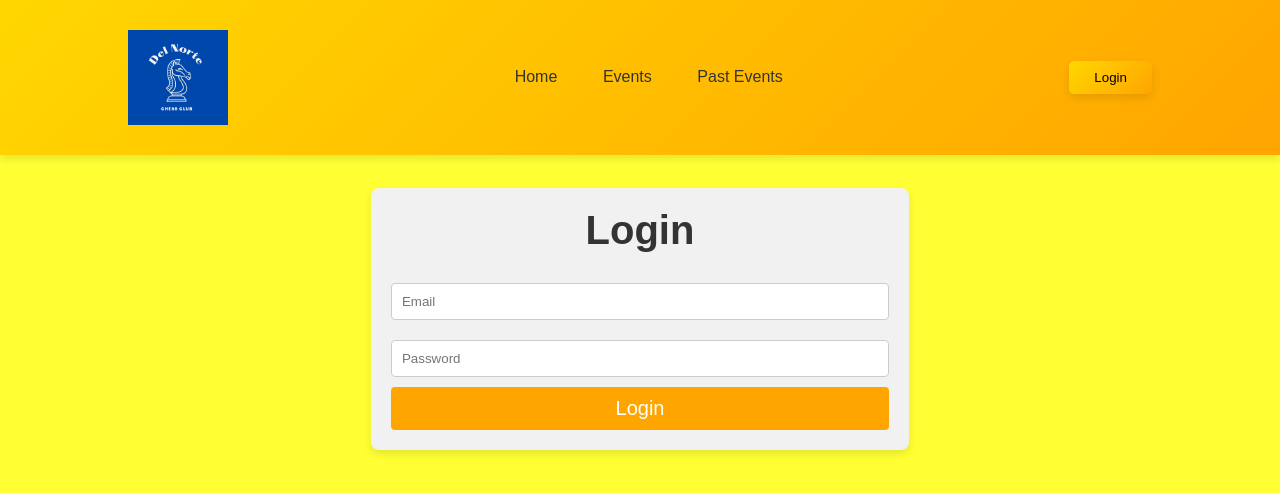
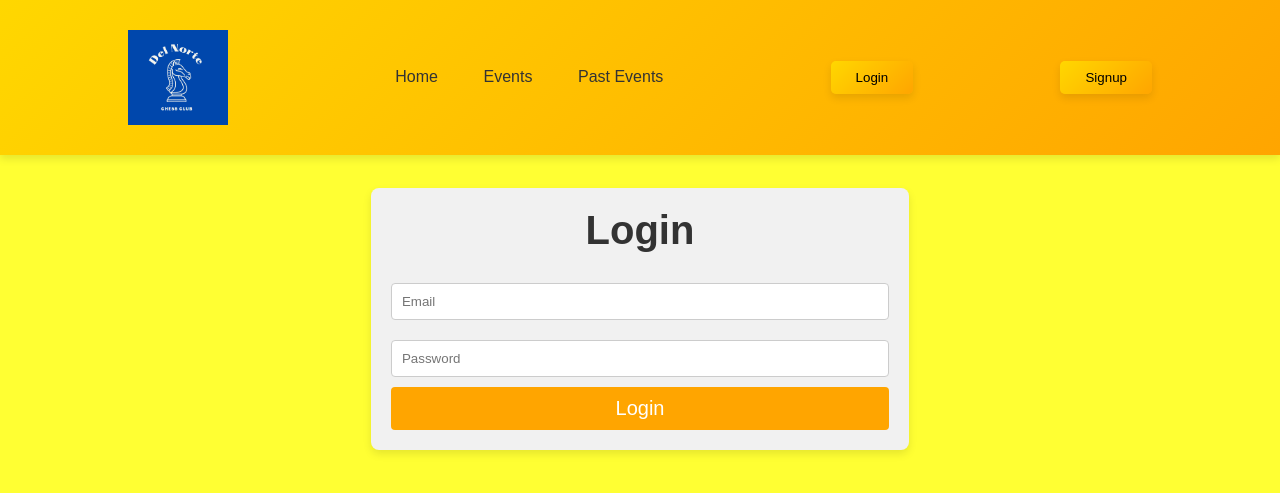
Before and after one commit to dnhschess/dnhs-chess, a Jekyll site: the page built from login.md, in a window 1280 px wide. Shown: the top 493 px of the page. Built offline with Jekyll 4.4.1, drawn with Linux system fonts in a browser that asks for light colours.

Commit message:
test commit

```diff
--- a/_includes/chess_head.html
+++ b/_includes/chess_head.html
@@ -105,6 +105,7 @@
             </ul>
         </nav>
         <button class="nav_button">Login</button>
+        <button class="nav_button">Signup</button>
     </header>
 
     <!-- Your content here -->
```
